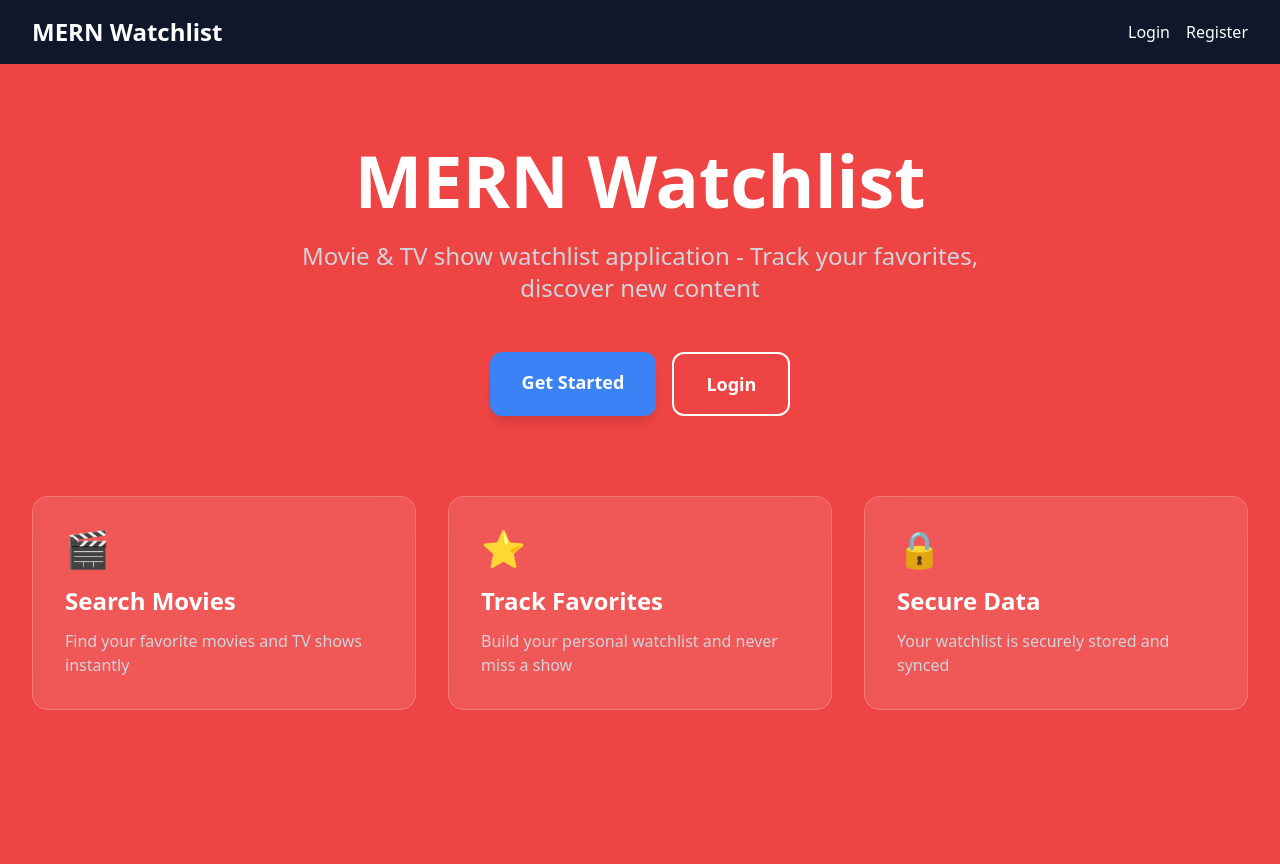
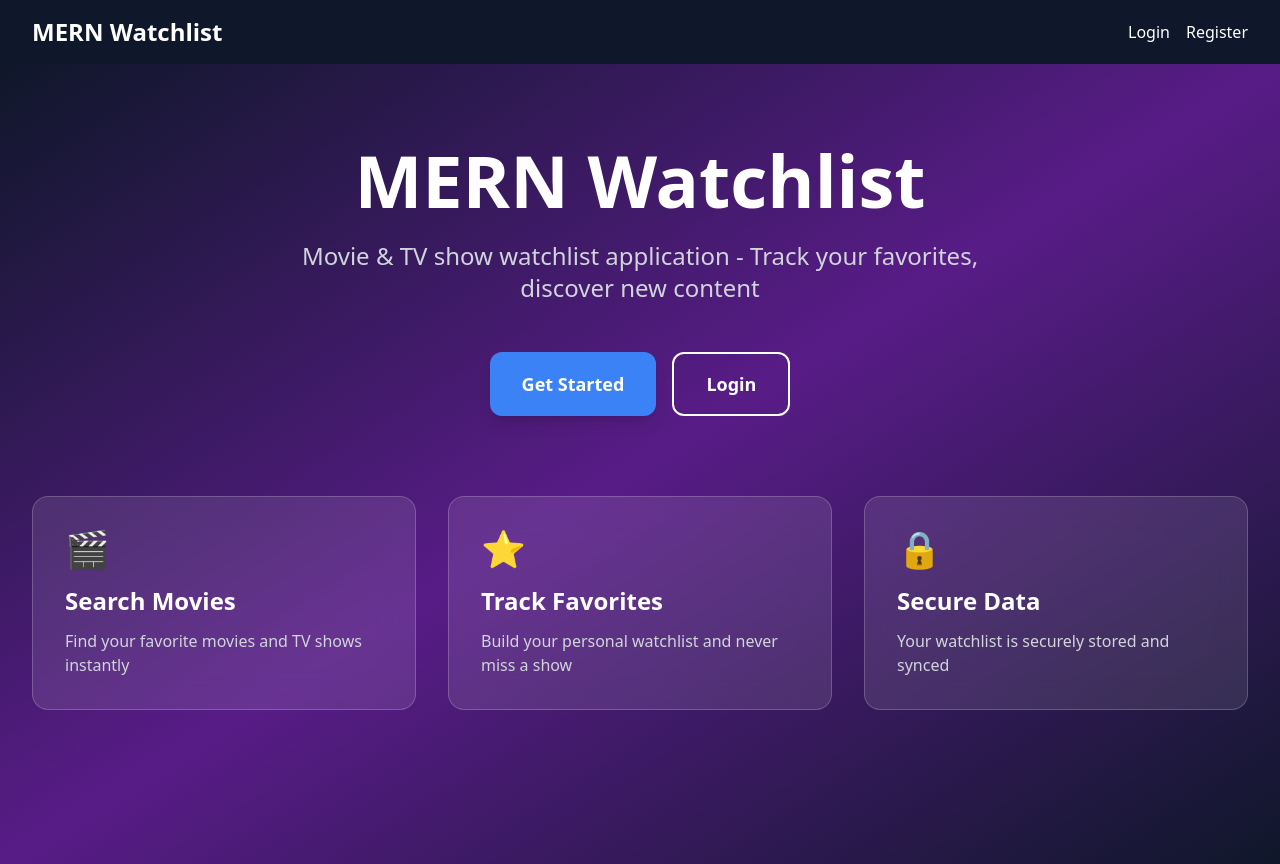
Before and after one commit to rdvankck/Watchlist, a React app in the folder frontend/: page / in a window 1280 px wide. Built offline with nearby package versions, Linux system fonts and the light colour scheme; the HTML template or start-up script is replaced by a standard one.

Commit message:
feat: add toast notifications and fix auth

```diff
--- a/frontend/src/components/Navbar.jsx
+++ b/frontend/src/components/Navbar.jsx
@@ -3,15 +3,13 @@ import { Link, useNavigate } from 'react-router-dom';
 import { useAuth } from '../context/AuthContext';
 
 function Navbar(){
+    const { isAuthenticated, logout, user } = useAuth();
+    const navigate = useNavigate();
 
-    const { isAuthenticated, logout } = useAuth();
-    const navigate = useNavigate();
     const handleLogout = () => {
         logout();
         navigate('/login');
-
     };
-
 
     return (
         <nav className="bg-slate-900 shadow-lg">
@@ -24,20 +22,21 @@ function Navbar(){
                         {isAuthenticated && (
                             <div className="flex gap-4">
                                 <Link to="/search" className="text-white hover:text-blue-400 transition duration-300">Search</Link>
-                                <Link to="/watchlist" className="text-white hover:text-blue-400 transition
-duration-300">WatchList</Link>
+                                <Link to="/watchlist" className="text-white hover:text-blue-400 transition duration-300">WatchList</Link>
                             </div>
                         )}
                     </div>
-                    <div className="flex gap-4">
+                    <div className="flex items-center gap-4">
+                        {isAuthenticated && user && (
+                            <span className="text-white text-sm">Welcome, {user.username || user.email}!</span>
+                        )}
                         {!isAuthenticated ? (
                             <div className="flex gap-4">
                                 <Link to="/login" className="text-white hover:text-blue-400 transition duration-300">Login</Link>
                                 <Link to="/register" className="text-white hover:text-blue-400 transition duration-300">Register</Link>
                             </div>
                         ) : (
-                            <button onClick={handleLogout} className="bg-red-500 hover:bg-red-600 text-white px-4 py-2 rounded-lg
-transition duration-300">Logout</button>
+                            <button onClick={handleLogout} className="bg-red-500 hover:bg-red-600 text-white px-4 py-2 rounded-lg transition duration-300">Logout</button>
                         )}
                     </div>
                 </div>
@@ -45,4 +44,5 @@ transition duration-300">Logout</button>
         </nav>
     );
 }
+
 export default Navbar;
--- a/frontend/src/context/AuthContext.jsx
+++ b/frontend/src/context/AuthContext.jsx
@@ -1,4 +1,4 @@
-import React, { createContext, useState, useContext } from 'react';
+import React, { createContext, useState, useContext, useEffect } from 'react';
 import { login, register } from '../api/auth';
 
 export const AuthContext = createContext();
@@ -6,7 +6,16 @@ import React, { createContext, useState, useContext } from 'react';
 export const AuthProvider = ({ children }) => {
   const [user, setUser] = useState(null);
   const [token, setToken] = useState(localStorage.getItem('token') || null);
-    const [loading, setLoading] = useState(false);
+  const [loading, setLoading] = useState(true);
+
+  useEffect(() => {
+    const storedToken = localStorage.getItem('token');
+    if (storedToken) {
+      setToken(storedToken);
+      setUser({ token: storedToken });
+    }
+    setLoading(false);
+  }, []);
 
   const loginUser = async (credentials) => {
     try {
--- a/frontend/src/hooks/useToast.js
+++ b/frontend/src/hooks/useToast.js
@@ -6,5 +6,5 @@ export const useToast = () => {
     if (!context) {
         throw new Error('useToast must be used within ToastProvider');
     }
-    return context;
+    return context.toast;
 };
--- a/frontend/src/pages/Home.jsx
+++ b/frontend/src/pages/Home.jsx
@@ -1,7 +1,28 @@
+import { useAuth } from '../context/AuthContext';
+import { useNavigate } from 'react-router-dom';
+
 const Home = () => {
+    const { isAuthenticated } = useAuth();
+    const navigate = useNavigate();
+
+    const handleGetStarted = () => {
+        if (isAuthenticated) {
+            navigate('/search');
+        } else {
+            navigate('/register');
+        }
+    };
+
+    const handleLogin = () => {
+        if (isAuthenticated) {
+            navigate('/watchlist');
+        } else {
+            navigate('/login');
+        }
+    };
+
     return (
-        <div className="min-h-screen bg-red-500">
-            {/* Hero Section */}
+        <div className="min-h-screen bg-gradient-to-br from-slate-900 via-purple-900 to-slate-900">
             <div className="max-w-7xl mx-auto px-4 sm:px-6 lg:px-8 py-20">
                 <div className="text-center">
                     <h1 className="text-5xl md:text-7xl font-bold text-white mb-6 animate-fade-in">
@@ -11,37 +32,36 @@ const Home = () => {
                         Movie & TV show watchlist application - Track your favorites, discover new content
                     </p>
 
-                    {/* CTA Buttons */}
                     <div className="flex gap-4 justify-center flex-wrap">
-                        <a href="/register" className="bg-blue-500 hover:bg-blue-600 text-white px-8 py-4 rounded-xl text-lg
-font-semibold transition duration-300 shadow-lg hover:shadow-xl transform hover:-translate-y-1">
-                            Get Started
-                        </a>
-                        <a href="/login" className="bg-transparent border-2 border-white hover:bg-white hover:text-slate-900 text-white
- px-8 py-4 rounded-xl text-lg font-semibold transition duration-300">
-                            Login
-                        </a>
+                        <button
+                            onClick={handleGetStarted}
+                            className="bg-blue-500 hover:bg-blue-600 text-white px-8 py-4 rounded-xl text-lg font-semibold transition duration-300 shadow-lg hover:shadow-xl transform hover:-translate-y-1"
+                        >
+                            {isAuthenticated ? 'Go to Search' : 'Get Started'}
+                        </button>
+                        <button
+                            onClick={handleLogin}
+                            className="bg-transparent border-2 border-white hover:bg-white hover:text-slate-900 text-white px-8 py-4 rounded-xl text-lg font-semibold transition duration-300"
+                        >
+                            {isAuthenticated ? 'My Watchlist' : 'Login'}
+                        </button>
                     </div>
                 </div>
 
-                {/* Features Grid */}
                 <div className="grid grid-cols-1 md:grid-cols-3 gap-8 mt-20">
-                    <div className="bg-white/10 backdrop-blur-lg rounded-2xl p-8 border border-white/20 hover:bg-white/20 transition
-duration-300">
+                    <div className="bg-white/10 backdrop-blur-lg rounded-2xl p-8 border border-white/20 hover:bg-white/20 transition duration-300">
                         <div className="text-4xl mb-4">🎬</div>
                         <h3 className="text-2xl font-bold text-white mb-3">Search Movies</h3>
                         <p className="text-gray-300">Find your favorite movies and TV shows instantly</p>
                     </div>
 
-                    <div className="bg-white/10 backdrop-blur-lg rounded-2xl p-8 border border-white/20 hover:bg-white/20 transition
-duration-300">
+                    <div className="bg-white/10 backdrop-blur-lg rounded-2xl p-8 border border-white/20 hover:bg-white/20 transition duration-300">
                         <div className="text-4xl mb-4">⭐</div>
                         <h3 className="text-2xl font-bold text-white mb-3">Track Favorites</h3>
                         <p className="text-gray-300">Build your personal watchlist and never miss a show</p>
                     </div>
 
-                    <div className="bg-white/10 backdrop-blur-lg rounded-2xl p-8 border border-white/20 hover:bg-white/20 transition
-duration-300">
+                    <div className="bg-white/10 backdrop-blur-lg rounded-2xl p-8 border border-white/20 hover:bg-white/20 transition duration-300">
                         <div className="text-4xl mb-4">🔒</div>
                         <h3 className="text-2xl font-bold text-white mb-3">Secure Data</h3>
                         <p className="text-gray-300">Your watchlist is securely stored and synced</p>
--- a/frontend/src/pages/Login.jsx
+++ b/frontend/src/pages/Login.jsx
@@ -9,7 +9,7 @@ function Login(){
     const [error, setError] = useState('');
     const { loginUser, isAuthenticated } = useAuth();
     const navigate = useNavigate();
-    const { showToast } = useToast();
+    const toast = useToast();
 
     useEffect(() => {
         if (isAuthenticated) {
@@ -21,16 +21,16 @@ function Login(){
         e.preventDefault();
 
         if (!email.trim() || !password.trim()) {
-            showToast('Please fill in all fields', 'warning');
+            toast.warning('Please fill in all fields');
             return;
         }
         try{
             await loginUser({ email, password });
-              showToast('Login successful! Welcome back! 🎉', 'success');
+            toast.success('Login successful! Welcome back! 🎉');
             navigate('/');
         } catch (err) {
             setError(err.response?.data?.message || 'Login Failed');
-              showToast(err.response?.data?.message || 'Login failed', 'error');
+            toast.error(err.response?.data?.message || 'Login failed');
         }
     }
 
--- a/frontend/src/pages/Register.jsx
+++ b/frontend/src/pages/Register.jsx
@@ -10,28 +10,28 @@ import React, { useState } from 'react';
     const [error, setError] = useState('');
     const { registerUser } = useAuth();
     const navigate = useNavigate();
-      const { showToast } = useToast();
+    const toast = useToast();
 
     const handleSubmit = async (e) => {
         e.preventDefault();
 
         if (!username.trim() || !email.trim() || !password.trim()) {
-            showToast('Please fill in all fields', 'warning');
+            toast.warning('Please fill in all fields');
             return;
         }
 
         if (password.length < 6) {
-            showToast('Password must be at least 6 characters', 'warning');
+            toast.warning('Password must be at least 6 characters');
             return;
         }
 
         try{
             await registerUser({ username, email, password });
-            showToast('Registration successful! Welcome! 🎉', 'success');
+            toast.success('Registration successful! Welcome! 🎉');
             navigate('/');
         } catch (err) {
             setError(err.response?.data?.message || 'Registration failed');
-            showToast(err.response?.data?.message || 'Registration failed', 'error');
+            toast.error(err.response?.data?.message || 'Registration failed');
         }
     }
       return (
--- a/frontend/src/pages/Search.jsx
+++ b/frontend/src/pages/Search.jsx
@@ -10,7 +10,7 @@ function Search(){
     const [loading, setLoading] = useState(false);
     const [error, setError] = useState('');
     const { token, isAuthenticated } = useAuth();
-    const { showToast } = useToast();
+    const toast = useToast();
     const navigate = useNavigate();
 
     useEffect(() => {
@@ -22,7 +22,7 @@ function Search(){
     const handleSearch = async (e) => {
         e.preventDefault();
         if (!query.trim()) {
-            showToast('Please enter a search query', 'warning');
+            toast.warning('Please enter a search query');
             return;
         }
 
@@ -34,14 +34,14 @@ function Search(){
             setResults(data);
 
             if (data.length === 0) {
-                showToast('No results found', 'info');
+                toast.info('No results found');
             } else {
-                showToast(`Found ${data.length} results`, 'success');
+                toast.success(`Found ${data.length} results`);
             }
         } catch (err) {
             setError('Search failed. Please try again.');
             setResults([]);
-            showToast('Search failed. Please try again.', 'error');
+            toast.error('Search failed. Please try again.');
         } finally {
             setLoading(false);
         }
```
Also changed, not shown: frontend/src/pages/Watchlist.jsx (+7 -7 lines). Lines whose indentation alone changed are shown as unchanged.
